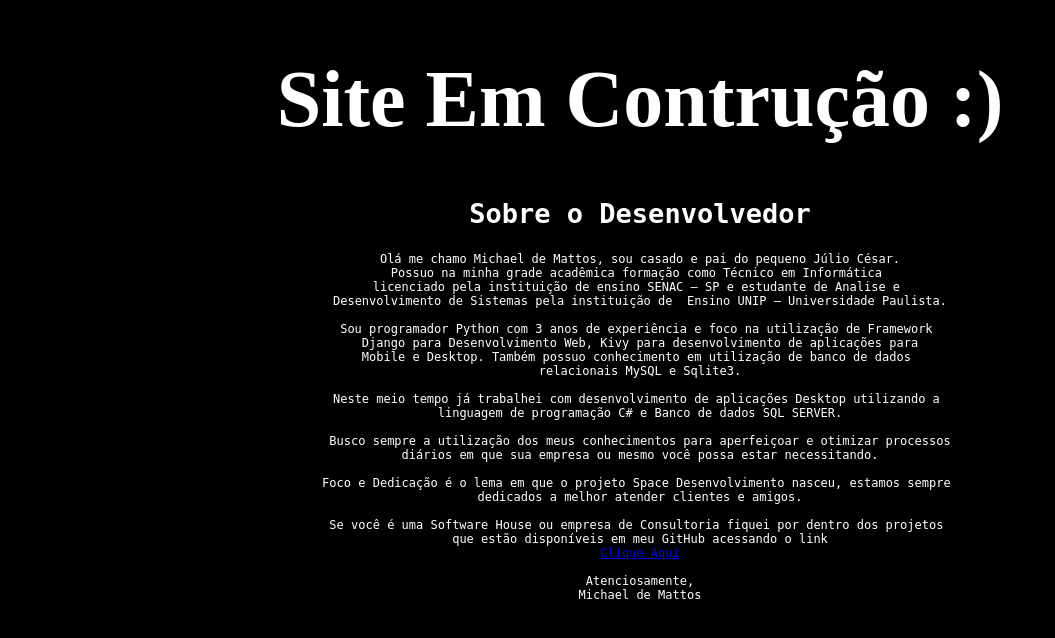
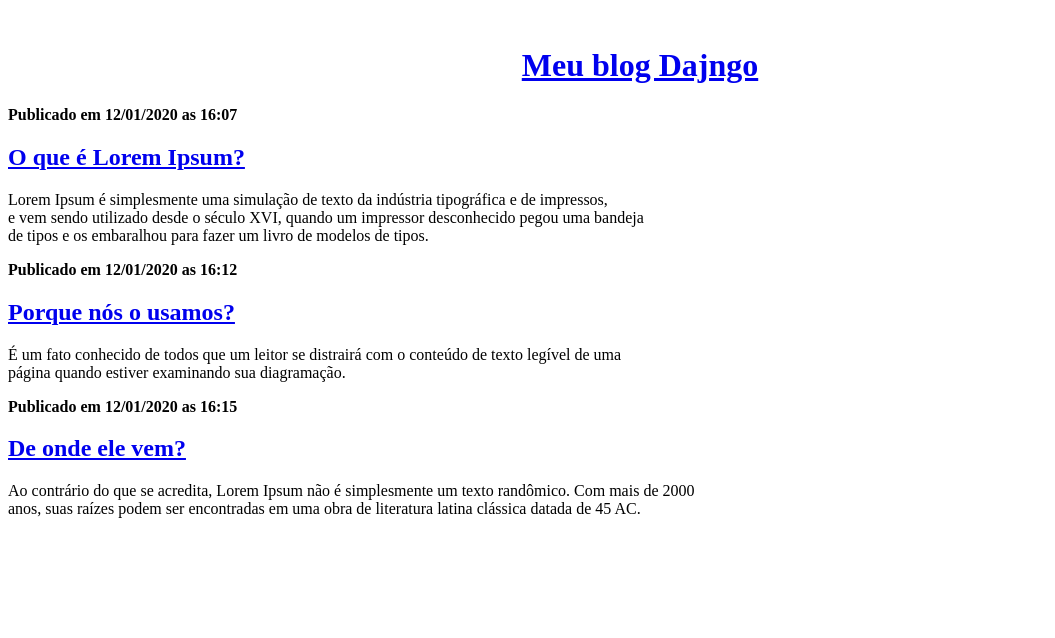
Before and after one commit to MichaelDeMattos/my-first-blog, a Django app: page / in a window 1280 px wide. Shown: the top 638 px of the page, without its empty margins (0-1055 px from the left). Run offline with Django 3.2, Linux system fonts and the light colour scheme.

Commit message:
Update Post Blog

```diff
--- a/blog/templates/blog/post_list.html
+++ b/blog/templates/blog/post_list.html
@@ -1,5 +1,5 @@
 <!DOCTYPE html>
-<html lang="pt-br" xmlns="http://www.w3.org/1999/html" xmlns="http://www.w3.org/1999/html">
+<html lang="pt-br">
 
 <head>
     <meta charset="UTF-8">
@@ -7,60 +7,37 @@
 </head>
 
 <body>
+    <br>
+    <center>
+    <div>
+        <h1><a href="/"> Meu blog Dajngo</a></h1>
+    </div>
+    </center>
 
-    <style>
+    <div>
+        <p> <strong> Publicado em 12/01/2020 as 16:07 </strong></p>
+        <h2><a href="/"> O que é Lorem Ipsum? </a></h2>
+        <p> Lorem Ipsum é simplesmente uma simulação de texto da indústria tipográfica e de impressos,<br>
+            e vem sendo utilizado desde o século XVI, quando um impressor desconhecido pegou uma bandeja<br>
+            de tipos e os embaralhou para fazer um livro de modelos de tipos.</p>
+    </div>
 
-        body{
-            background-color: black;
-            }
-        #title {
-            font-size: 80px;
-            color: white;
-        }
+    <div>
+        <p><strong>Publicado em 12/01/2020 as 16:12</strong></p>
+        <h2><a href="/"> Porque nós o usamos? </a></h2>
+        <p>
+            É um fato conhecido de todos que um leitor se distrairá com o conteúdo de texto legível de uma<br>
+            página quando estiver examinando sua diagramação.
+        </p>
+    </div>
 
-        #sub_title {
-            font-size: 18px;
-            color: white;
-        }
-
-        #text_sobre {
-            font-size: 12px;
-            color: white;
-        }
-
-    </style>
-
-<center>
-           <h1 id = "title">Site Em Contrução :)</h1>
-
-<pre id = "sub_title"><h2><strong>Sobre o Desenvolvedor</strong></h2></pre>
-
-<pre id="text_sobre">
-Olá me chamo Michael de Mattos, sou casado e pai do pequeno Júlio César.
-Possuo na minha grade acadêmica formação como Técnico em Informática
-licenciado pela instituição de ensino SENAC – SP e estudante de Analise e
-Desenvolvimento de Sistemas pela instituição de  Ensino UNIP – Universidade Paulista.
-
-Sou programador Python com 3 anos de experiência e foco na utilização de Framework
-Django para Desenvolvimento Web, Kivy para desenvolvimento de aplicações para
-Mobile e Desktop. Também possuo conhecimento em utilização de banco de dados
-relacionais MySQL e Sqlite3.
-
-Neste meio tempo já trabalhei com desenvolvimento de aplicações Desktop utilizando a
-linguagem de programação C# e Banco de dados SQL SERVER.
-
-Busco sempre a utilização dos meus conhecimentos para aperfeiçoar e otimizar processos
-diários em que sua empresa ou mesmo você possa estar necessitando.
-
-Foco e Dedicação é o lema em que o projeto Space Desenvolvimento nasceu, estamos sempre
-dedicados a melhor atender clientes e amigos.
-
-Se você é uma Software House ou empresa de Consultoria fiquei por dentro dos projetos
-que estão disponíveis em meu GitHub acessando o link
-<a href="https://github.com/MichaelDeMattos?tab=repositories">Clique Aqui</a>
-
-Atenciosamente,
-Michael de Mattos</pre>
-</center>
+    <div>
+        <p><strong>Publicado em 12/01/2020 as 16:15</strong></p>
+        <h2><a href="/">De onde ele vem?</a></h2>
+        <p>
+            Ao contrário do que se acredita, Lorem Ipsum não é simplesmente um texto randômico. Com mais de 2000<br>
+            anos, suas raízes podem ser encontradas em uma obra de literatura latina clássica datada de 45 AC.
+        </p>
+    </div>
 </body>
 </html>
--- a/blog/urls.py
+++ b/blog/urls.py
@@ -4,5 +4,5 @@ from . import views
 urlpatterns = [
 
     path('', views.post_list, name='post_list'),
-
+    path('', views.sobre_dev, name='sobre_dev'),
 ]
--- a/blog/views.py
+++ b/blog/views.py
@@ -7,3 +7,8 @@ from django.shortcuts import render
 def post_list(request):
     return render(request, 'blog/post_list.html',
                   {})
+
+
+def sobre_dev(request):
+    return render(request, 'blog/sobre.html',
+                  {})
```
Also changed, not shown: blog/templates/blog/sobre.html (added, +66 -0 lines).
